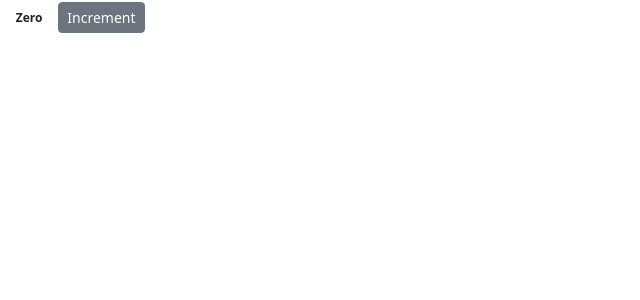
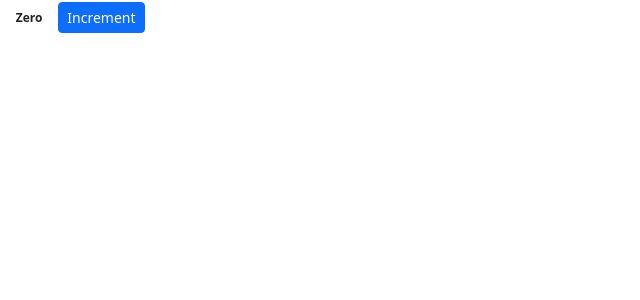
Before and after one commit to Rianto-RNT/rnt-react-vidly, a React (Create React App) app in the folder counter/: page / in a window 1280 px wide. Shown: the top 300 px of the page, without its empty margins (0-640 px from the left). Built offline with nearby package versions, Linux system fonts and the light colour scheme.

Commit message:
Rendering List

```diff
--- a/counter/src/components/counter.jsx
+++ b/counter/src/components/counter.jsx
@@ -6,14 +6,22 @@ class Counter extends Component {
   };
 
   render() {
+    let classes = this.getBadgeClasses();
+
     return (
       <div>
-        <span style={{ color: "#222222" }} className="badge badge-primary m-2">
+        <span style={{ color: "#222222" }} className={this.getBadgeClasses()}>
           {this.formatCount()}
         </span>
-        <button className="btn btn-secondary btn-sm">Increment</button>
+        <button className="btn btn-primary btn-sm">Increment</button>
       </div>
     );
+  }
+
+  getBadgeClasses() {
+    let classes = "badge m-2 badge-";
+    classes += this.state.count === 0 ? "warning" : "primary";
+    return classes;
   }
 
   formatCount() {
```
